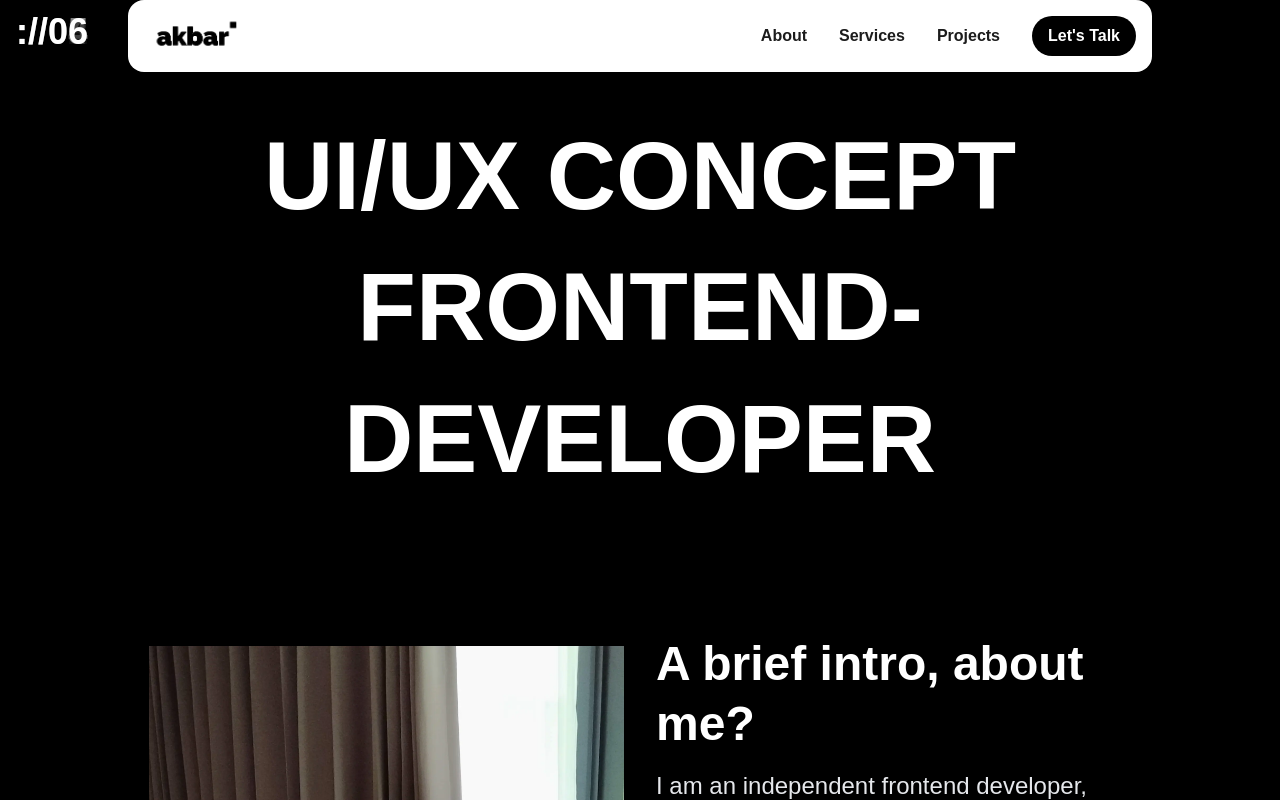
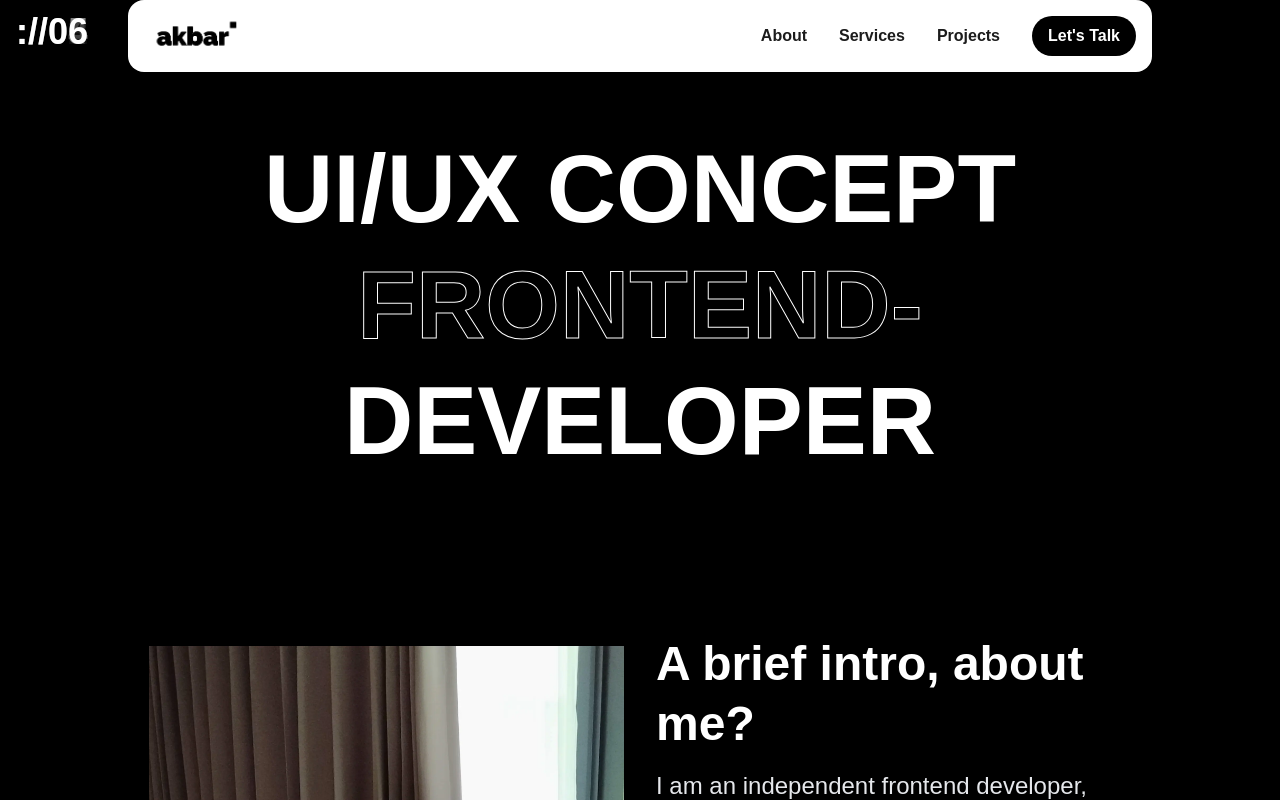
Before and after one commit to lonewolfzzz/Akbar, a Next.js app: page / in a window 1280 px wide. Shown: the top 800 px of the page. Built offline with nearby package versions, Linux system fonts and the light colour scheme.

Commit message:
Add files via upload

```diff
--- a/src/components/about.jsx
+++ b/src/components/about.jsx
@@ -114,8 +114,7 @@ export default function About() {
               src="/assets/profile2.webp" // Use a single image
               alt="profile"
               className="z-1 mt-10"
-              width="1800"
-              height="2331"
+
 
             />
           </motion.div>
--- a/src/components/hero.jsx
+++ b/src/components/hero.jsx
@@ -9,9 +9,10 @@ export default function Hero() {
   });
 
   useEffect(() => {
+    // Start glitch effect after a brief delay for LCP improvement
     const glitchTimeout = setTimeout(() => {
       startGlitchEffect();
-    }, 200);
+    }, 200); // Short delay to show content quickly
 
     return () => clearTimeout(glitchTimeout);
   }, []);
@@ -26,14 +27,17 @@ export default function Hero() {
     const glitchInterval = setInterval(() => {
       setTitles({
         title1: generateErrorText(iterations.title1, 'UI/UX Concept'),
-        title2: generateErrorText(iterations.title2, 'Frontend', true),
+        title2: generateErrorText(iterations.title2, 'Frontend', true),  // Pass true for title2
         title3: generateErrorText(iterations.title3, 'Developer')
       });
 
+
+      // Reduce the number of random error characters progressively
       if (iterations.title1 > 11) iterations.title1--;
       if (iterations.title2 > 8) iterations.title2--;
       if (iterations.title3 > 9) iterations.title3--;
 
+      // Stop the glitch effect once all titles are fully revealed
       if (
         iterations.title1 === 11 &&
         iterations.title2 === 8 &&
@@ -41,7 +45,7 @@ export default function Hero() {
       ) {
         clearInterval(glitchInterval);
       }
-    }, 100);
+    }, 100); // Fast glitch (100ms interval)
   };
 
   const generateErrorText = (iterationsLeft, originalText, isTitle2 = false) => {
@@ -50,10 +54,12 @@ export default function Hero() {
 
     if (isTitle2) {
         const fixedPattern = 'FRONTEND-';
-        const randomPartLength = Math.min(5, Math.max(0, iterationsLeft - fixedPattern.length));
+        const randomPartLength = Math.min(5, Math.max(0, iterationsLeft - fixedPattern.length)); // Limit to 5 random chars
+
         for (let i = 0; i < randomPartLength; i++) {
             result += errorChars.charAt(Math.floor(Math.random() * errorChars.length));
         }
+
         result += fixedPattern;
     } else {
         for (let i = 0; i < Math.min(iterationsLeft, 14); i++) {
@@ -65,24 +71,47 @@ export default function Hero() {
     return visibleText + result.slice(visibleText.length);
 };
 
+
+
+
+
+
+
+
   return (
     <section
       id="hero"
       className="select-none pb-20 pt-20 mt-20"
       style={{ height: '470px', backgroundColor: 'black' }}
     >
-      <div className="flex flex-col justify-center h-full">
-        {Object.values(titles).map((title, index) => (
-          <div key={index} className="max-w-full flex flex-col items-center justify-center mb-2 md:mb-4">
+      <div className="flex flex-col justify-center md:justify-center lg:justify-center h-full">
+        <div className="max-w-full flex flex-col items-center justify-center mb-2 md:mb-4">
           <motion.h1
             initial={{ opacity: 1 }}
             className="uppercase tracking-wides font-bold text-4xl md:text-7xl lg:text-8xl text-center text-white"
-              style={{ minHeight: '100px', lineHeight: '1.2em' }} // Set consistent line-height
+            style={{ minHeight: '100px' }} // Tentukan tinggi tetap
           >
-              {title}
+            {titles.title1}
           </motion.h1>
         </div>
-        ))}
+        <div className="max-w-full flex flex-col items-center justify-center mb-2 md:mb-4">
+          <motion.h1
+            initial={{ opacity: 1 }}
+            className="uppercase tracking-wides font-bold text-4xl md:text-7xl lg:text-8xl text-center stroke-none md:text-transparent lg:text-transparent stroke-text-dark"
+            style={{ minHeight: '100px' }} // Tentukan tinggi tetap
+          >
+            {titles.title2}
+          </motion.h1>
+        </div>
+        <div className="max-w-full flex flex-col items-center justify-center mb-2 md:mb-4">
+          <motion.h1
+            initial={{ opacity: 1 }}
+            className="uppercase tracking-wides font-bold text-4xl md:text-7xl lg:text-8xl text-center text-white"
+            style={{ minHeight: '100px' }} // Tentukan tinggi tetap
+          >
+            {titles.title3}
+          </motion.h1>
+        </div>
       </div>
     </section>
   );
```
Lines whose indentation alone changed are shown as unchanged.
